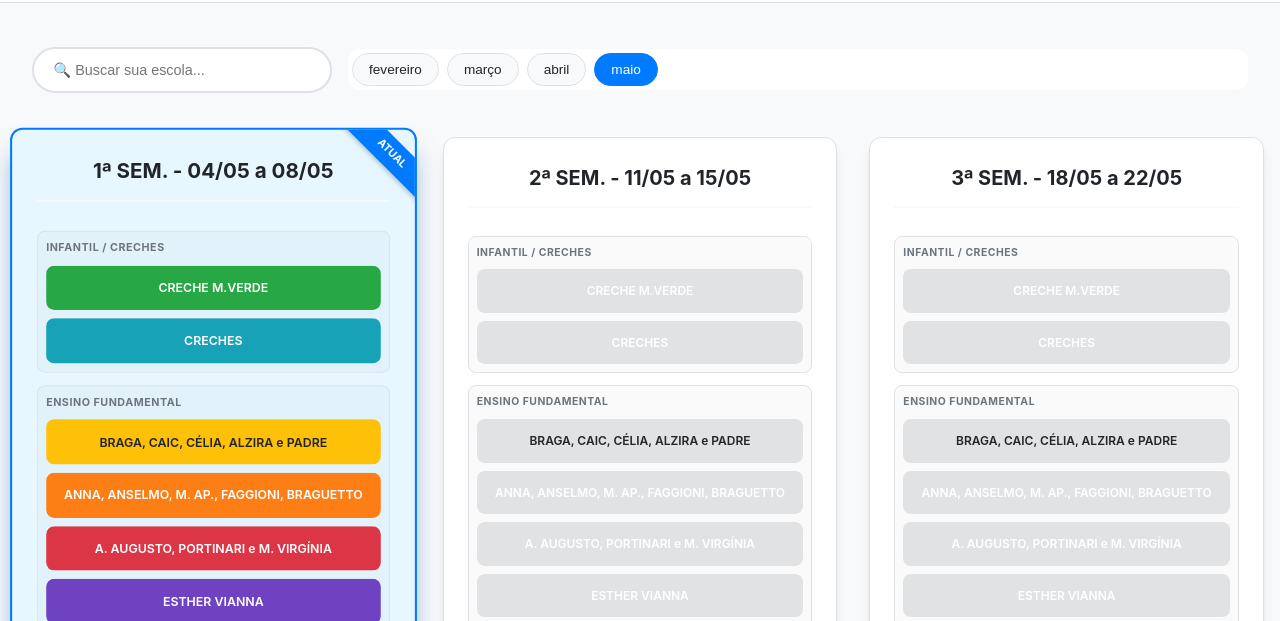
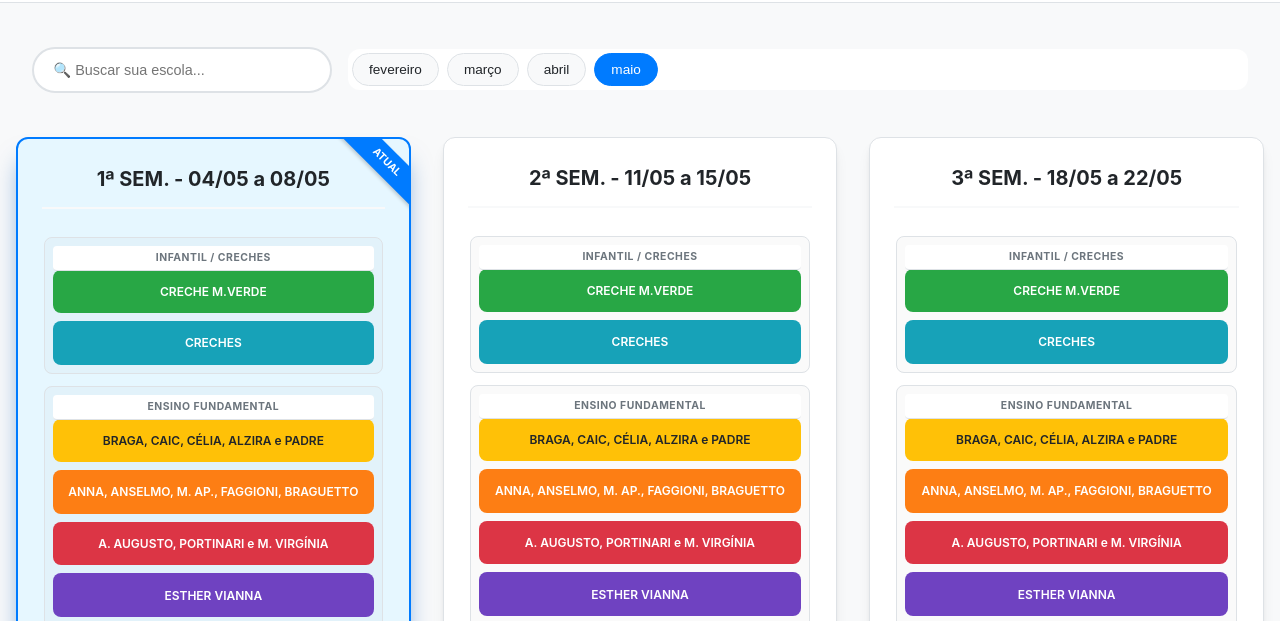
Before and after one commit to educacao-tech/cardapio_2026, a plain HTML site: page index.html in a window 1280 px wide. Shown: the part 150-771 px from the top of the page. Drawn offline with Linux system fonts and the light colour scheme.

Commit message:
sssssssssssss

```diff
--- a/index.html
+++ b/index.html
@@ -32,7 +32,10 @@
             <nav id="month-selector" class="month-selector" aria-label="Navegação por meses"></nav>
         </div>
 
-        <div class="columns-container">
+        <div id="loading-spinner" class="spinner-container">
+            <div class="spinner"></div>
+        </div>
+
         <div id="loading-skeleton" class="skeleton-wrapper">
             <div class="skeleton-card"></div>
             <div class="skeleton-card"></div>
@@ -41,33 +44,35 @@
         <div id="search-no-results" class="message-box" style="display: none;">
             <h2>Nenhuma escola encontrada.</h2>
             <p>Verifique o nome digitado ou tente outro termo.</p>
+            <img src="assets/no-results.svg" alt="Nenhum resultado encontrado" class="message-icon">
         </div>
         <div id="no-weeks-message" class="message-box" style="display: none;">
             <h2>Nenhum cardápio disponível no momento.</h2>
             <p>Por favor, volte mais tarde para conferir as novidades.</p>
+            <img src="assets/no-data.svg" alt="Nenhum cardápio disponível" class="message-icon">
         </div>
 
-        </div>
+        <div class="columns-container" id="week-cards-container"></div>
 
         <!-- Template para os cards da semana -->
         <template id="week-card-template">
             <section class="button-column">
                 <h2 class="column-title"></h2>
 
-                <div class="button-group">
-                    <span class="group-label">Infantil / Creches</span>
+                <fieldset class="button-group">
+                    <legend class="group-label">Infantil / Creches</legend>
                     <a href="#" target="_blank" rel="noopener noreferrer" class="button creche-m-verde" data-link-key="creche-m-verde" title="Ver cardápio da Creche Municipal Verde" aria-label="Cardápio da Creche Municipal Verde">CRECHE M.VERDE</a>
                     <a href="#" target="_blank" rel="noopener noreferrer" class="button creches" data-link-key="creches" title="Ver cardápio das demais Creches" aria-label="Cardápio das demais Creches">CRECHES</a>
-                </div>
+                </fieldset>
 
-                <div class="button-group">
-                    <span class="group-label">Ensino Fundamental</span>
+                <fieldset class="button-group">
+                    <legend class="group-label">Ensino Fundamental</legend>
                     <a href="#" target="_blank" rel="noopener noreferrer" class="button fundamental-braga" data-link-key="fundamental-braga" title="Ver cardápio das escolas: Braga, Caic, Célia, Alzira, Padre" aria-label="Cardápio das escolas Braga, Caic, Célia, Alzira, Padre">BRAGA, CAIC, CÉLIA, ALZIRA e PADRE</a>
                     <a href="#" target="_blank" rel="noopener noreferrer" class="button fundamental-anna" data-link-key="fundamental-anna" title="Ver cardápio das escolas: Anna, Anselmo, Maria Aparecida, Faggioni, Braguetto" aria-label="Cardápio das escolas Anna, Anselmo, Maria Aparecida, Faggioni, Braguetto">ANNA, ANSELMO, M. AP., FAGGIONI, BRAGUETTO</a>
                     <a href="#" target="_blank" rel="noopener noreferrer" class="button fundamental-aaugusto" data-link-key="fundamental-aaugusto" title="Ver cardápio das escolas: A. Augusto, Portinari, Maria Virgínia" aria-label="Cardápio das escolas A. Augusto, Portinari, Maria Virgínia">A. AUGUSTO, PORTINARI e M. VIRGÍNIA</a>
                     <a href="#" target="_blank" rel="noopener noreferrer" class="button fundamental-esther" data-link-key="fundamental-esther" title="Ver cardápio da Escola Fundamental Esther Vianna" aria-label="Cardápio da Escola Fundamental Esther Vianna">ESTHER VIANNA</a>
                     <a href="#" target="_blank" rel="noopener noreferrer" class="button fundamental-gtl" data-link-key="fundamental-gtl" title="Ver cardápio das escolas: GTL, EESA, Castelo, Washington" aria-label="Cardápio das escolas GTL, EESA, Castelo, Washington">GTL, EESA, CASTELO e WASHINGTON</a>
-                </div>
+                </fieldset>
 
                 <a href="#" target="_blank" rel="noopener noreferrer" class="button etec" data-link-key="etec" title="Ver cardápio da ETEC / Ensino Médio" aria-label="Cardápio da ETEC / Ensino Médio">ETEC / MÉDIO</a>
             </section>
--- a/menu-links.json
+++ b/menu-links.json
@@ -258,14 +258,14 @@
                 "endDate": "2026-05-15",
                 "active": true,
                 "links": {
-                    "creche-m-verde": "#",
-                    "creches": "#",
-                    "fundamental-braga": "#",
-                    "fundamental-anna": "#",
-                    "fundamental-aaugusto": "#",
-                    "fundamental-esther": "#",
-                    "fundamental-gtl": "#",
-                    "etec": "#"
+                    "creche-m-verde": "https://drive.google.com/file/d/15KBcgeDw591clFvmvVuSGgU43ePQkviE/view?usp=sharing",
+                    "creches": "https://drive.google.com/file/d/1ADPj7NpacBs2P3PLLENYmy7Bsgq8uQ3Y/view?usp=sharing",
+                    "fundamental-braga": "https://drive.google.com/file/d/1MTXBmW_7tNvrLi-5I5d2beZgJmpgvlBp/view?usp=sharing",
+                    "fundamental-anna": "https://drive.google.com/file/d/1uoxsYxqnGK5G-dfOYyByGL8SJRzsNvzc/view?usp=sharing",
+                    "fundamental-aaugusto": "https://drive.google.com/file/d/1F6iOqaYRClTOeCigek9YykfUMy4kecJz/view?usp=sharing",
+                    "fundamental-esther": "https://drive.google.com/file/d/1tjVosxZUGtLGefLMA79tYcsc4gjvRWFY/view?usp=sharing",
+                    "fundamental-gtl": "https://drive.google.com/file/d/1dJ_aoffNdCUgtOBxQ3GNonO2khu95dwu/view?usp=sharing",
+                    "etec": "https://drive.google.com/file/d/1-DZ0lIJcacVT1ahCAfV7jVXI9rEerj-G/view?usp=sharing"
                 }
             },
             {
@@ -275,14 +275,14 @@
                 "endDate": "2026-05-22",
                 "active": true,
                 "links": {
-                    "creche-m-verde": "#",
-                    "creches": "#",
-                    "fundamental-braga": "#",
-                    "fundamental-anna": "#",
-                    "fundamental-aaugusto": "#",
-                    "fundamental-esther": "#",
-                    "fundamental-gtl": "#",
-                    "etec": "#"
+                    "creche-m-verde": "https://drive.google.com/file/d/11w8qOd8QYRg-T5U-ZVRLOpO7lVJ9M7ai/view?usp=sharing",
+                    "creches": "https://drive.google.com/file/d/1roU5nNjveXTuQWrc4U24V6QUAwxnrc32/view?usp=sharing",
+                    "fundamental-braga": "https://drive.google.com/file/d/1E_cNfmf6z5q13uG5Amz_rEpFazjr6pb9/view?usp=sharing",
+                    "fundamental-anna": "https://drive.google.com/file/d/1jpVM05u1AEAn24xKDwY1bMUX6MCRxcpS/view?usp=sharing",
+                    "fundamental-aaugusto": "https://drive.google.com/file/d/11XMZjJxNkI8LEPO3pywdPG059MrIvrMq/view?usp=sharing",
+                    "fundamental-esther": "https://drive.google.com/file/d/1ndWJN586tM4MMzxs5EycpxFYgRWXJQTv/view?usp=sharing",
+                    "fundamental-gtl": "https://drive.google.com/file/d/1hP-yeXvUn4tZyFLSkd6Nxssnu4B6MFGW/view?usp=sharing",
+                    "etec": "https://drive.google.com/file/d/1NVbQt5r4TaJvmk5LrnSxuhvRnUMSqdv2/view?usp=sharing"
                 }
             },
             {
@@ -292,14 +292,14 @@
                 "endDate": "2026-05-29",
                 "active": true,
                 "links": {
-                    "creche-m-verde": "#",
-                    "creches": "#",
-                    "fundamental-braga": "#",
-                    "fundamental-anna": "#",
-                    "fundamental-aaugusto": "#",
-                    "fundamental-esther": "#",
-                    "fundamental-gtl": "#",
-                    "etec": "#"
+                    "creche-m-verde": "https://drive.google.com/file/d/1eIEJls08_IeuNmpq7AxzE8gq2lb7cOND/view?usp=sharing",
+                    "creches": "https://drive.google.com/file/d/1ZS7VkQyns8tUS-OV3oJ-Q-xzDX_8-a_u/view?usp=sharing",
+                    "fundamental-braga": "https://drive.google.com/file/d/1uoeUJ_CpHlrQvv6AUlAuFV0HwMcgZGva/view?usp=sharing",
+                    "fundamental-anna": "https://drive.google.com/file/d/1CSnBglxexr1n9bZukArFECbZsOSbch5k/view?usp=sharing",
+                    "fundamental-aaugusto": "https://drive.google.com/file/d/1OwGdFqibPou7b9Ok2wjndtuQn0tjP9_6/view?usp=sharing",
+                    "fundamental-esther": "https://drive.google.com/file/d/1bG7dL2VdNhoWL_RIbWgTjuyk4ZukcqFf/view?usp=sharing",
+                    "fundamental-gtl": "https://drive.google.com/file/d/14YfxCygwsQSKHQHL3Bd6qAT_Du8m8mhK/view?usp=sharing",
+                    "etec": "https://drive.google.com/file/d/1PQy1iBzVFeHyTvwNLwOCIVD3_5GJ5W3s/view?usp=sharing"
                 }
             }
         ]
--- a/script.js
+++ b/script.js
@@ -50,7 +50,7 @@ function createWeekCard(weekData, isCurrent = false) {
 
     const buttons = section.querySelectorAll('.button');
     buttons.forEach(button => {
-        const linkKey = button.dataset.linkKey;
+        const linkKey = button.dataset.linkKey; // linkKey pode ser undefined se o atributo não existir
         const link = linkKey ? weekData.links[linkKey] : null;
 
         if (isValidUrl(link)) {
@@ -67,19 +67,51 @@ function createWeekCard(weekData, isCurrent = false) {
  * Alterna a visibilidade para mostrar apenas o mês selecionado.
  * @param {string} monthName - Nome do mês a ser exibido.
  */
-function showMonth(monthName) {
+async function showMonth(monthName) {
     const monthId = `month-${monthName.toLowerCase()}`;
-    const allWrappers = document.querySelectorAll('.month-wrapper');
+    const targetWrapper = document.getElementById(monthId);
+    const currentWrapper = document.querySelector('.month-wrapper:not(.is-hidden)');
 
-    allWrappers.forEach(wrapper => {
-        wrapper.classList.toggle('is-hidden', wrapper.id !== monthId);
-    });
+    if (currentWrapper === targetWrapper) return;
 
     document.querySelectorAll('.month-nav-btn').forEach(btn => {
         const isActive = btn.textContent.toLowerCase() === monthName.toLowerCase();
         btn.classList.toggle('active', isActive);
         btn.setAttribute('aria-current', isActive ? 'page' : 'false');
     });
+
+    // Fase 1: Fade out do mês atual (se houver um)
+    if (currentWrapper) {
+        currentWrapper.style.opacity = '0';
+        currentWrapper.style.transform = 'translateY(-10px)';
+
+        // Aguarda a transição de 0.4s definida no CSS
+        await new Promise(resolve => setTimeout(resolve, 400));
+        currentWrapper.classList.add('is-hidden');
+
+        // Limpa estilos inline para não interferir no CSS base
+        currentWrapper.style.opacity = '';
+        currentWrapper.style.transform = '';
+    }
+
+    // Fase 2: Fade in do novo mês
+    if (targetWrapper) {
+        targetWrapper.style.opacity = '0';
+        targetWrapper.style.transform = 'translateY(10px)';
+        targetWrapper.classList.remove('is-hidden');
+
+        // Força reflow para o navegador aplicar a transição após remover display:none
+        targetWrapper.offsetHeight;
+
+        targetWrapper.style.opacity = '1';
+        targetWrapper.style.transform = 'translateY(0)';
+
+        // Limpa estilos inline após a animação terminar
+        setTimeout(() => {
+            targetWrapper.style.opacity = '';
+            targetWrapper.style.transform = '';
+        }, 400);
+    }
 }
 
 /**
@@ -105,7 +137,7 @@ function renderMonthSelector(months) {
  * @param {object} menuData - Os dados completos do menu do arquivo JSON.
  */
 function buildAnnualMenu(menuData) {
-    const mainContainer = document.querySelector('.main-container .columns-container');
+    const mainContainer = document.getElementById('week-cards-container'); // Alterado para o novo ID
     if (!mainContainer) return;
 
     mainContainer.innerHTML = ''; // Limpa o conteúdo estático
@@ -128,7 +160,7 @@ function buildAnnualMenu(menuData) {
 
             const monthData = yearData[monthName];
             const monthWrapper = document.createElement('div');
-            monthWrapper.className = 'month-wrapper';
+            monthWrapper.className = 'month-wrapper is-hidden';
             monthWrapper.id = `month-${monthName.toLowerCase()}`;
 
             const weeksContainer = document.createElement('div');
@@ -159,6 +191,11 @@ function buildAnnualMenu(menuData) {
             });
 
             if (weeksInMonth > 0) {
+                // Aplica o efeito cascata baseado na ordem visual dos cards
+                Array.from(weeksContainer.children).forEach((card, index) => {
+                    card.style.setProperty('--stagger-delay', `${index * 0.1}s`);
+                });
+
                 monthWrapper.appendChild(weeksContainer);
                 fragment.appendChild(monthWrapper);
                 activeMonthNames.push(monthName.toLowerCase());
@@ -186,9 +223,12 @@ function buildAnnualMenu(menuData) {
     const currentMonthName = Object.keys(MONTH_ORDER).find(key => MONTH_ORDER[key] === currentMonthIndex);
 
     // Se o mês atual tiver dados, mostra ele; caso contrário, mostra o primeiro mês disponível
-    const monthToShow = activeMonthNames.includes(currentMonthName)
+    let monthToShow = null;
+    if (activeMonthNames.length > 0) {
+        monthToShow = activeMonthNames.includes(currentMonthName)
             ? currentMonthName
             : activeMonthNames[0];
+    }
 
     if (monthToShow) showMonth(monthToShow);
 
@@ -197,8 +237,13 @@ function buildAnnualMenu(menuData) {
     const clearBtn = document.getElementById('clear-search');
     const noResultsMsg = document.getElementById('search-no-results');
 
+    let searchTimeout;
+    const debounceDelay = 300; // ms
+
     if (searchInput) {
         searchInput.addEventListener('input', (e) => {
+            clearTimeout(searchTimeout);
+            searchTimeout = setTimeout(() => {
                 const term = e.target.value.toLowerCase();
                 const allButtons = document.querySelectorAll('.button-column .button');
                 let hasVisibleCards = false;
@@ -227,6 +272,7 @@ function buildAnnualMenu(menuData) {
                 });
 
                 if (noResultsMsg) noResultsMsg.style.display = (!hasVisibleCards && term !== '') ? 'block' : 'none';
+            }, debounceDelay);
         });
 
         if (clearBtn) {
@@ -240,11 +286,14 @@ function buildAnnualMenu(menuData) {
 
     // Inicializa animações para os cards recém-adicionados
     const observerOptions = { root: null, rootMargin: '0px', threshold: 0.1 };
-    const observer = new IntersectionObserver((entries, observer) => {
+    const observer = new IntersectionObserver((entries) => {
         entries.forEach(entry => {
             if (entry.isIntersecting) {
                 entry.target.classList.add('visible');
-                observer.unobserve(entry.target);
+            } else {
+                // Remove a classe quando o elemento sai de vista (ou o mês é ocultado)
+                // Isso permite que a animação ocorra novamente ao reexibir o mês.
+                entry.target.classList.remove('visible');
             }
         });
     }, observerOptions);
@@ -303,6 +352,15 @@ function initializeStaticFeatures() {
 async function loadMenuData() {
     initializeStaticFeatures();
     const skeleton = document.getElementById('loading-skeleton');
+    const spinner = document.getElementById('loading-spinner');
+
+    if (spinner) {
+        spinner.style.display = 'flex';
+        spinner.offsetHeight; // Força o reflow para garantir que o fade-in ocorra
+        spinner.classList.remove('fade-out');
+    }
+
+    document.body.classList.add('no-scroll');
     try {
         const response = await fetch('menu-links.json');
         if (!response.ok) {
@@ -316,6 +374,15 @@ async function loadMenuData() {
         if (messageBox) messageBox.style.display = 'block';
     } finally {
         if (skeleton) skeleton.style.display = 'none';
+        if (spinner) {
+            spinner.classList.add('fade-out');
+            // Aguarda o tempo da transição (0.4s) antes de aplicar display: none
+            await new Promise(resolve => setTimeout(resolve, 400));
+            if (spinner.classList.contains('fade-out')) {
+                spinner.style.display = 'none';
+            }
+        }
+        document.body.classList.remove('no-scroll');
     }
 }
 
--- a/style.css
+++ b/style.css
@@ -283,7 +283,7 @@
         /* Animação de entrada */
         opacity: 0;
         transform: translateY(20px);
-        transition: opacity 0.6s ease-out, transform 0.6s ease-out, box-shadow 0.3s ease, filter 0.3s ease, background-color 0.3s ease;
+        transition: opacity 0.6s cubic-bezier(0.25, 0.46, 0.45, 0.94) var(--stagger-delay, 0s), transform 0.6s cubic-bezier(0.25, 0.46, 0.45, 0.94) var(--stagger-delay, 0s), box-shadow 0.3s ease, filter 0.3s ease, background-color 0.3s ease;
         position: relative;
         overflow: hidden;
     }
@@ -418,9 +418,9 @@
 
     /* Destaque de Semanas */
     .current-week {
-        border: 2px solid var(--primary-color) !important;
+        border: 2px solid var(--primary-color);
         box-shadow: 0 20px 25px -5px var(--highlight-shadow-color);
-        transform: scale(1.03) !important;
+        transform: scale(1.03);
         background-color: var(--highlight-background-color);
         z-index: 10;
     }
@@ -428,6 +428,11 @@
     .past-week {
         opacity: 0.65;
         filter: grayscale(80%);
+    }
+
+    .current-week:hover {
+        transform: scale(1.03); /* Garante que o hover não altere o transform da semana atual */
+        box-shadow: 0 20px 25px -5px var(--highlight-shadow-color); /* Mantém a sombra de destaque */
     }
 
     .past-week:hover {
@@ -533,6 +538,57 @@
     color: var(--text-color-muted);
 }
 
+.message-box img.message-icon {
+    width: 100px; /* Ajuste o tamanho conforme necessário */
+    height: auto;
+    margin-top: 1rem;
+    opacity: 0.7;
+}
+
+/* Spinner de Carregamento */
+.spinner-container {
+    position: fixed;
+    top: 0;
+    left: 0;
+    width: 100vw;
+    height: 100vh;
+    background-color: rgba(0, 0, 0, 0.6);
+    backdrop-filter: blur(5px);
+    display: flex;
+    justify-content: center;
+    align-items: center;
+    z-index: 9999;
+    transition: opacity 0.4s ease, visibility 0.4s ease;
+}
+
+.spinner {
+    width: 50px;
+    height: 50px;
+    border: 5px solid var(--medium-gray);
+    border-top: 5px solid var(--primary-color);
+    border-radius: 50%;
+    animation: spin-pulse 1.5s ease-in-out infinite;
+    filter: drop-shadow(0 0 10px var(--focus-ring-color));
+}
+
+@keyframes spin-pulse {
+    0% { transform: rotate(0deg) scale(0.9); opacity: 0.7; }
+    50% { transform: rotate(180deg) scale(1.15); opacity: 1; }
+    100% { transform: rotate(360deg) scale(0.9); opacity: 0.7; }
+}
+
+/* Classe para animação de saída (fade-out) e estado oculto */
+.spinner-container.fade-out {
+    opacity: 0;
+    visibility: hidden;
+    pointer-events: none;
+}
+
+/* Bloqueio de scroll durante o carregamento */
+.no-scroll {
+    overflow: hidden;
+}
+
 /* Skeleton Loading */
 .skeleton-wrapper {
     display: grid;
@@ -562,3 +618,29 @@
 .button-group.empty-group {
     display: none;
 }
+
+/* Estilos para fieldset e legend */
+.button-group { /* Este é agora um fieldset */
+    display: flex;
+    flex-direction: column;
+    gap: 0.5rem;
+    padding: 0.5rem;
+    background-color: rgba(0,0,0,0.02);
+    border-radius: 8px;
+    border: 1px solid var(--medium-gray);
+    padding-top: 2rem; /* Aumenta o padding-top para dar espaço à legend */
+    position: relative; /* Para posicionar a legend dentro */
+}
+
+.button-group > .group-label { /* Esta é agora uma legend */
+    display: block; /* Torna-o um elemento de bloco */
+    width: calc(100% - 1rem); /* Largura total menos o padding */
+    position: absolute;
+    top: 0.5rem; /* Posiciona no topo */
+    left: 0.5rem;
+    background-color: var(--surface-color); /* Cor de fundo para combinar com o card */
+    padding: 0.25rem 0.5rem;
+    border-radius: 4px;
+    text-align: center; /* Centraliza o texto */
+    border-bottom: 1px solid var(--medium-gray); /* Separador sutil */
+}
```
Lines whose indentation alone changed are shown as unchanged.
